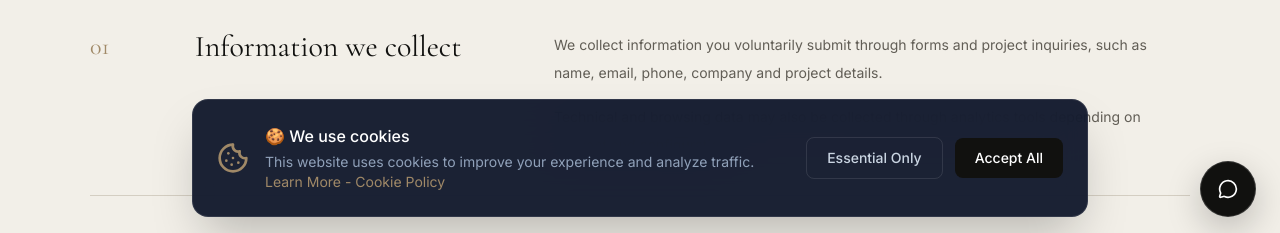
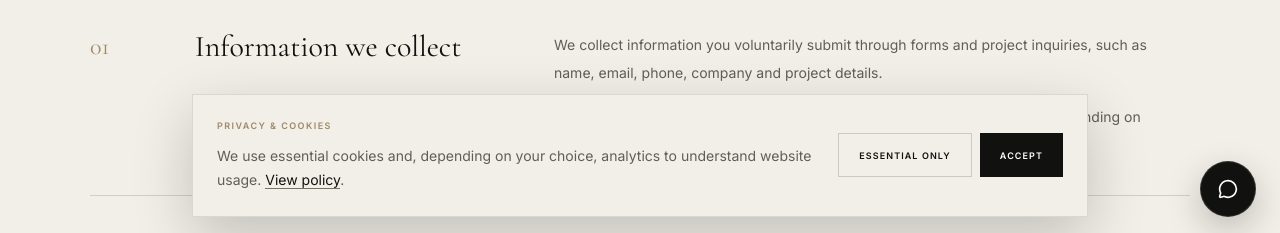
Before and after one commit to andreajoa/andre-almeida-shopify-expert, a Next.js app: page /en/privacy-policy in a window 1280 px wide. Shown: the part 559-792 px from the top of the page. Built offline with nearby package versions, Linux system fonts and the light colour scheme; no server answers.

Commit message:
style: align cookie consent with premium bilingual system

```diff
--- a/src/components/widgets/CookieConsent.tsx
+++ b/src/components/widgets/CookieConsent.tsx
@@ -1,20 +1,20 @@
 "use client"
 
-import { useState, useEffect, useRef } from "react"
-import { Cookie } from "lucide-react"
-import { useTranslations } from "next-intl"
+import { useEffect, useRef, useState } from "react"
+import { useLocale } from "next-intl"
 import Link from "next/link"
 
 export function CookieConsent() {
   const [show, setShow] = useState(false)
   const ref = useRef<HTMLDivElement>(null)
-  const t = useTranslations("cookies")
+  const locale = useLocale()
+  const isPt = locale !== "en"
+  const lang = isPt ? "pt-BR" : "en"
 
   useEffect(() => {
-    const consent = localStorage.getItem("cookie_consent")
-    if (!consent) {
-      const timer = setTimeout(() => setShow(true), 2000)
-      return () => clearTimeout(timer)
+    if (!localStorage.getItem("cookie_consent")) {
+      const timer = window.setTimeout(() => setShow(true), 1600)
+      return () => window.clearTimeout(timer)
     }
   }, [])
 
@@ -23,55 +23,23 @@ export function CookieConsent() {
     if (!el) return
     if (show) {
       el.style.display = "block"
-      requestAnimationFrame(() => {
-        el.style.opacity = "1"
-        el.style.transform = "translateY(0)"
-      })
+      requestAnimationFrame(() => { el.style.opacity = "1"; el.style.transform = "translateY(0)" })
     } else {
       el.style.opacity = "0"
-      el.style.transform = "translateY(100%)"
-      setTimeout(() => { if (el) el.style.display = "none" }, 300)
+      el.style.transform = "translateY(16px)"
+      const timer = window.setTimeout(() => { if (el) el.style.display = "none" }, 220)
+      return () => window.clearTimeout(timer)
     }
   }, [show])
 
-  const accept = () => {
-    localStorage.setItem("cookie_consent", "all")
-    setShow(false)
-  }
+  const decide = (value: "all" | "essential") => { localStorage.setItem("cookie_consent", value); setShow(false) }
 
-  const reject = () => {
-    localStorage.setItem("cookie_consent", "essential")
-    setShow(false)
-  }
-
-  return (
-    <div
-      ref={ref}
-      className="fixed bottom-0 left-0 right-0 z-[9997] p-4 md:p-6"
-      style={{ display: "none", opacity: 0, transform: "translateY(100%)", transition: "opacity 300ms ease, transform 300ms ease" }}
-    >
-      <div className="max-w-4xl mx-auto bg-slate-900/95 backdrop-blur-xl border border-white/10 rounded-2xl p-6 shadow-2xl">
-        <div className="flex flex-col md:flex-row items-start md:items-center gap-4">
-          <Cookie className="w-8 h-8 text-indigo-400 flex-shrink-0" />
-          <div className="flex-1">
-            <p className="text-white font-medium mb-1">🍪 {t("title")}</p>
-            <p className="text-slate-400 text-sm">
-              {t("description")}{" "}
-              <Link href="/cookie-policy" className="text-indigo-400 hover:underline" aria-label="Read our cookie policy">
-                {t("learnMore")} - Cookie Policy
-              </Link>
-            </p>
-          </div>
-          <div className="flex items-center gap-3 w-full md:w-auto">
-            <button onClick={reject} className="flex-1 md:flex-none px-5 py-2.5 rounded-lg text-sm font-medium text-slate-300 border border-white/10 hover:bg-white/5 transition-colors">
-              {t("reject")}
-            </button>
-            <button onClick={accept} className="flex-1 md:flex-none px-5 py-2.5 rounded-lg text-sm font-medium text-white bg-indigo-600 hover:bg-indigo-500 transition-colors">
-              {t("accept")}
-            </button>
-          </div>
-        </div>
+  return <div ref={ref} className="fixed bottom-0 left-0 right-0 z-[9997] p-4 md:p-6" style={{display:"none",opacity:0,transform:"translateY(16px)",transition:"opacity 220ms ease, transform 220ms ease"}}>
+    <div className="mx-auto max-w-4xl border border-black/10 bg-[#f2efe8] p-5 text-[#11110f] shadow-[0_20px_60px_rgba(0,0,0,.2)] sm:p-6">
+      <div className="flex flex-col gap-5 md:flex-row md:items-center">
+        <div className="flex-1"><p className="text-[9px] font-semibold uppercase tracking-[.16em] text-[#a08967]">{isPt?"PRIVACIDADE & COOKIES":"PRIVACY & COOKIES"}</p><p className="mt-3 text-sm leading-6 text-[#625e56]">{isPt?"Usamos cookies essenciais e, conforme sua escolha, recursos de análise para entender o uso do site.":"We use essential cookies and, depending on your choice, analytics to understand website usage."} <Link href={`/${lang}/cookie-policy`} className="border-b border-[#77736b] text-[#11110f]">{isPt?"Ver política":"View policy"}</Link>.</p></div>
+        <div className="flex gap-2"><button type="button" onClick={()=>decide("essential")} className="min-h-11 border border-[#cfc8bc] px-5 text-[9px] font-semibold uppercase tracking-[.12em]">{isPt?"Somente essenciais":"Essential only"}</button><button type="button" onClick={()=>decide("all")} className="min-h-11 bg-[#11110f] px-5 text-[9px] font-semibold uppercase tracking-[.12em] text-white">{isPt?"Aceitar":"Accept"}</button></div>
       </div>
     </div>
-  )
+  </div>
 }
```
